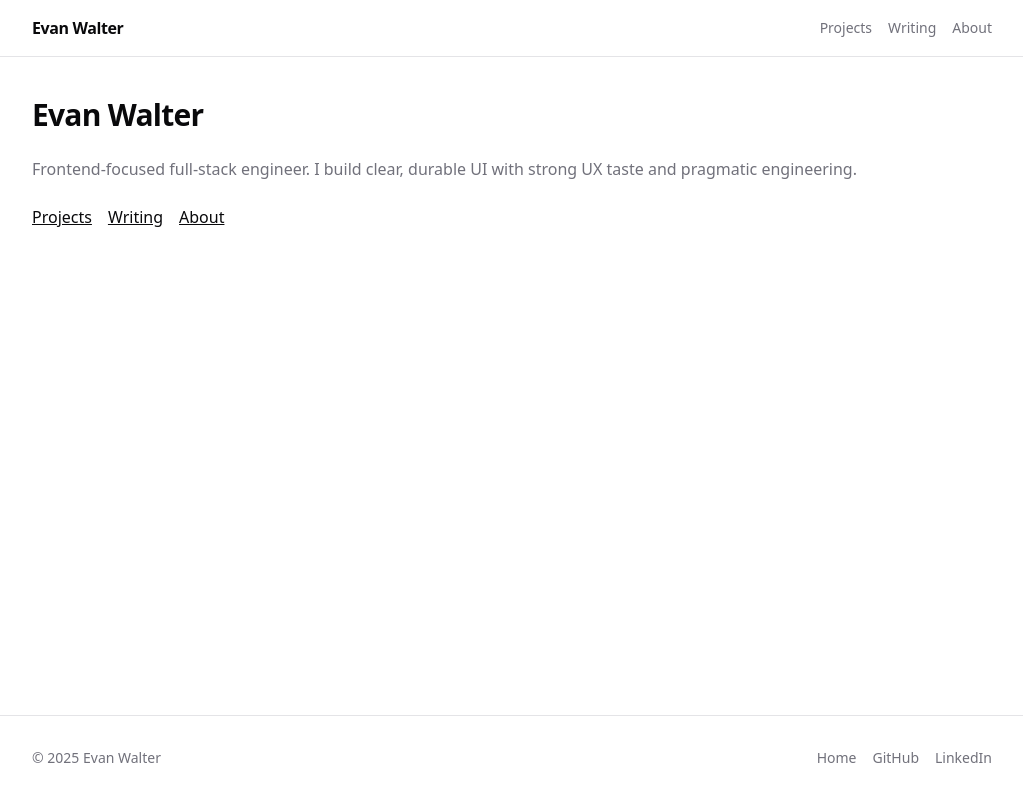
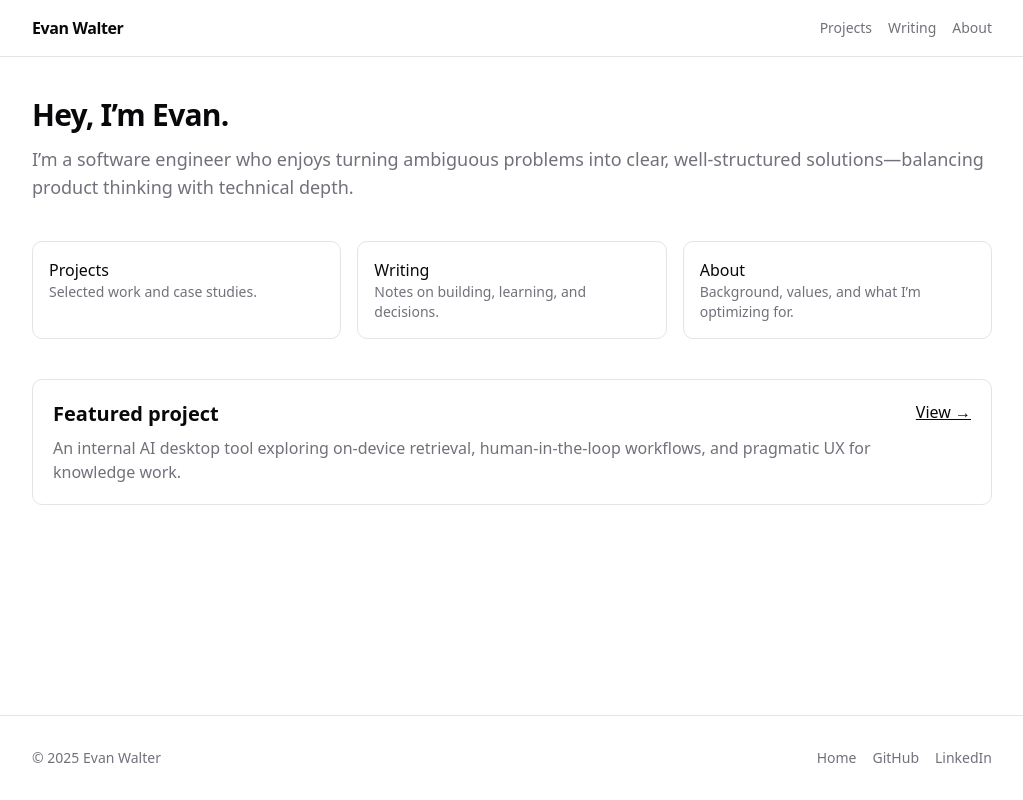
Before and after one commit to evwalt/evanwalter.dev, a Next.js app: page / in a window 1280 px wide. Shown: the whole page, without its empty margins (128-1151 px from the left). Built offline with nearby package versions, Linux system fonts and the light colour scheme.

Commit message:
chore(pages): add initial home + projects skeleton copy

```diff
--- a/app/page.tsx
+++ b/app/page.tsx
@@ -2,23 +2,53 @@ import Link from 'next/link';
 
 export default function HomePage() {
   return (
-    <main className="space-y-6">
-      <h1 className="text-3xl font-semibold tracking-tight">Evan Walter</h1>
-      <p className="text-muted-foreground">
-        {`Frontend-focused full-stack engineer. I build clear, durable UI with strong UX taste and pragmatic engineering.`}
-      </p>
+    <main className="space-y-10">
+      <section className="space-y-3">
+        <h1 className="text-3xl font-semibold tracking-tight">Hey, I’m Evan.</h1>
+        <p className="text-muted-foreground text-lg">
+          {`I’m a software engineer who enjoys turning ambiguous problems into clear, well-structured solutions—balancing product thinking with technical depth.`}
+        </p>
+      </section>
 
-      <nav className="flex gap-4">
-        <Link className="underline" href="/projects">
-          Projects
+      <section className="grid gap-4 sm:grid-cols-3">
+        <Link
+          href="/projects"
+          className="hover:bg-muted/40 rounded-lg border p-4 transition-colors"
+        >
+          <div className="font-medium">Projects</div>
+          <div className="text-muted-foreground text-sm">Selected work and case studies.</div>
         </Link>
-        <Link className="underline" href="/writing">
-          Writing
+
+        <Link href="/writing" className="hover:bg-muted/40 rounded-lg border p-4 transition-colors">
+          <div className="font-medium">Writing</div>
+          <div className="text-muted-foreground text-sm">
+            Notes on building, learning, and decisions.
+          </div>
         </Link>
-        <Link className="underline" href="/about">
-          About
+
+        <Link href="/about" className="hover:bg-muted/40 rounded-lg border p-4 transition-colors">
+          <div className="font-medium">About</div>
+          <div className="text-muted-foreground text-sm">
+            Background, values, and what I’m optimizing for.
+          </div>
         </Link>
-      </nav>
+      </section>
+
+      <section className="rounded-lg border p-5">
+        <div className="flex items-start justify-between gap-6">
+          <div className="space-y-2">
+            <h2 className="text-xl font-semibold">Featured project</h2>
+            <p className="text-muted-foreground">
+              An internal AI desktop tool exploring on-device retrieval, human-in-the-loop
+              workflows, and pragmatic UX for knowledge work.
+            </p>
+          </div>
+
+          <Link href="/projects/internal-ai-tool" className="shrink-0 underline">
+            View →
+          </Link>
+        </div>
+      </section>
     </main>
   );
 }
--- a/app/projects/[slug]/page.tsx
+++ b/app/projects/[slug]/page.tsx
@@ -1,8 +1,23 @@
 import { notFound } from 'next/navigation';
 
 const projects = [
-  { slug: 'taskfusionlite', title: 'TaskFusionLite' },
-  { slug: 'rag-desktop', title: 'On-device RAG Desktop UI' },
+  {
+    slug: 'internal-ai-tool',
+    title: 'Internal AI Desktop Tool',
+    summary:
+      'An internal prototype exploring on-device retrieval, human-in-the-loop workflows, and pragmatic UX for knowledge work.',
+  },
+  {
+    slug: 'portfolio-site',
+    title: 'Personal Portfolio (This Site)',
+    summary: 'A minimal Next.js portfolio focused on clarity, iteration, and long-term ownership.',
+  },
+  {
+    slug: 'experimental-wip',
+    title: 'Experimental Side Project (WIP)',
+    summary:
+      'A placeholder for prototypes and learning projects that aren’t ready for a full case study yet.',
+  },
 ] as const;
 
 type Params = { slug: string };
@@ -12,12 +27,23 @@ export default function ProjectDetailPage({ params }: { params: Params }) {
   if (!project) return notFound();
 
   return (
-    <main className="space-y-6">
-      <h1 className="text-2xl font-semibold tracking-tight">{project.title}</h1>
+    <main className="space-y-8">
+      <header className="space-y-2">
+        <h1 className="text-2xl font-semibold tracking-tight">{project.title}</h1>
+        <p className="text-muted-foreground">{project.summary}</p>
+      </header>
 
       <section className="space-y-2">
         <h2 className="text-lg font-semibold">Problem</h2>
         <p className="text-muted-foreground">(1–3 sentences.)</p>
+      </section>
+
+      <section className="space-y-2">
+        <h2 className="text-lg font-semibold">Constraints</h2>
+        <ul className="text-muted-foreground list-disc pl-5">
+          <li>(Time / scope / technical constraints.)</li>
+          <li>(Any notable tradeoffs.)</li>
+        </ul>
       </section>
 
       <section className="space-y-2">
@@ -26,8 +52,13 @@ export default function ProjectDetailPage({ params }: { params: Params }) {
       </section>
 
       <section className="space-y-2">
-        <h2 className="text-lg font-semibold">Result</h2>
-        <p className="text-muted-foreground">(Impact + learnings.)</p>
+        <h2 className="text-lg font-semibold">Outcome</h2>
+        <p className="text-muted-foreground">(What shipped + learnings.)</p>
+      </section>
+
+      <section className="space-y-2">
+        <h2 className="text-lg font-semibold">What I’d improve</h2>
+        <p className="text-muted-foreground">(What you’d change with hindsight.)</p>
       </section>
     </main>
   );
--- a/app/projects/page.tsx
+++ b/app/projects/page.tsx
@@ -2,32 +2,44 @@ import Link from 'next/link';
 
 const projects = [
   {
-    slug: 'taskfusionlite',
-    title: 'TaskFusionLite',
-    blurb: 'Electron app UX with Vim-style workflows.',
+    slug: 'internal-ai-tool',
+    title: 'Internal AI Desktop Tool',
+    blurb: 'Early-stage internal product focused on RAG, UX, and constrained environments.',
   },
   {
-    slug: 'rag-desktop',
-    title: 'On-device RAG Desktop UI',
-    blurb: 'Search + citations UI for internal LLM workflows.',
+    slug: 'portfolio-site',
+    title: 'Personal Portfolio (This Site)',
+    blurb:
+      'A deliberately simple Next.js site focused on clarity, iteration, and long-term ownership.',
+  },
+  {
+    slug: 'experimental-wip',
+    title: 'Experimental Side Project (WIP)',
+    blurb: 'A space for exploration—learning, prototypes, and ideas still forming.',
   },
 ];
 
 export default function ProjectsPage() {
   return (
-    <main className="space-y-6">
-      <h1 className="text-2xl font-semibold tracking-tight">Projects</h1>
+    <div className="space-y-8">
+      <header className="space-y-2">
+        <h1 className="text-3xl font-semibold tracking-tight">Projects</h1>
+        <p className="text-muted-foreground">
+          A small selection of work that reflects how I think about problems, constraints, and
+          tradeoffs.
+        </p>
+      </header>
 
-      <ul className="space-y-3">
+      <ul className="space-y-6">
         {projects.map((p) => (
-          <li key={p.slug} className="space-y-1">
-            <Link className="underline" href={`/projects/${p.slug}`}>
+          <li key={p.slug} className="rounded-lg border p-5">
+            <Link href={`/projects/${p.slug}`} className="font-medium underline">
               {p.title}
             </Link>
-            <p className="text-muted-foreground text-sm">{p.blurb}</p>
+            <p className="text-muted-foreground mt-2 text-sm">{p.blurb}</p>
           </li>
         ))}
       </ul>
-    </main>
+    </div>
   );
 }
```
